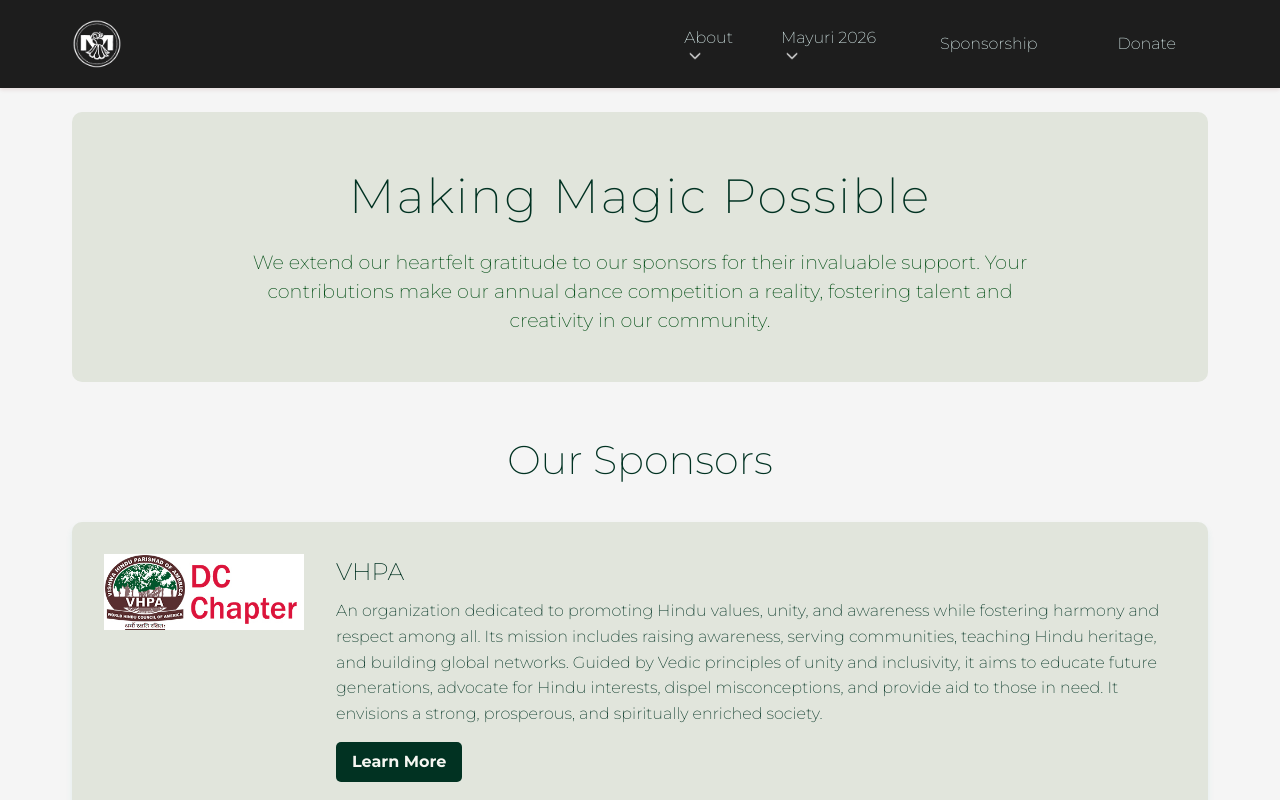
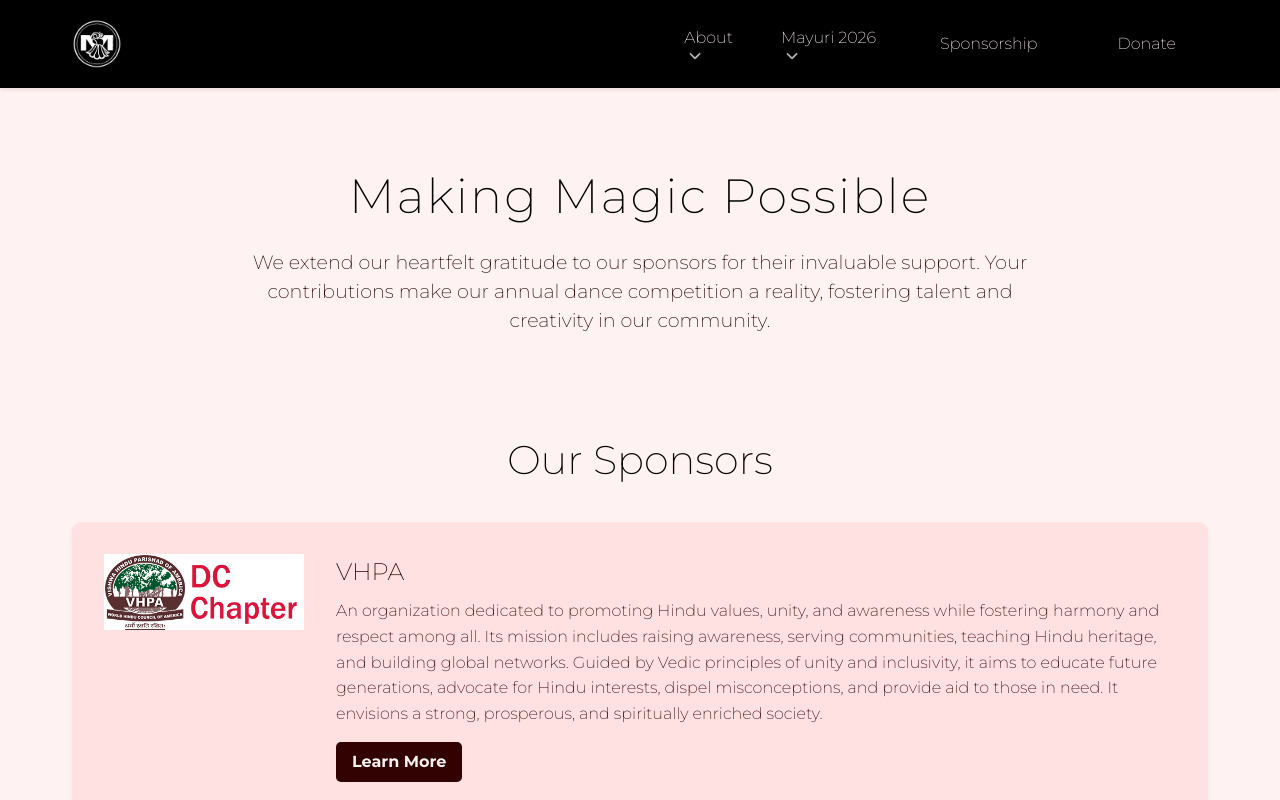
Before and after one commit to maryland-mayuri/marylandmayuri-website, a React (Vite) app: page /sponsorship in a window 1280 px wide. Built offline with nearby package versions, Linux system fonts and the light colour scheme; a web font is replaced by a local one.

Commit message:
changed colors and removed text abt liason applications

```diff
--- a/src/Sponsorship.css
+++ b/src/Sponsorship.css
@@ -2,15 +2,15 @@
   max-width: 1200px;
   margin: 0 auto;
   padding: 2rem;
-  background-color: #F5F5F5; /* Light teal background */
+  background-color: #fff2f2; /* Light teal background */
 }
 
 /* Thank You Section */
 .thank-you {
   text-align: center;
   padding: 3rem 0;
-  color: #013222;
-    background-color: #E1E5DC;
+  color: #320101;
+    background-color: #fff2f2;
   border-radius: 10px;
   margin-bottom: 3rem;
 }
@@ -19,14 +19,14 @@
   font-size: 3rem;
   margin-bottom: 1rem;
   letter-spacing: 2px;
-  color: #013222;
+  color: #000000;
 }
 
 .thank-you p {
   font-size: 1.2rem;
   max-width: 800px;
   margin: 0 auto;
-  color: #004D14;
+  color: #250000;
 }
 
 /* Sponsor Grid */
@@ -34,7 +34,7 @@
   text-align: center;
   font-size: 2.5rem;
   margin-bottom: 2rem;
-  color: #013222;
+  color: #000000;
 }
 
 .sponsor-list {
@@ -53,20 +53,20 @@
 }
 
 .sponsor-item:nth-child(even) {
-  background-color: #013222;
-  color: #E1E5DC;
+  background-color: #320101;
+  color: #e5dcdc;
 }
 
 .sponsor-item:nth-child(odd) {
-  background-color: #E1E5DC;
-  color: #013222;
+  background-color: #ffe1e1;
+  color: #320101;
 }
 
 .sponsor-item:nth-child(odd) a {
   display: inline-block;
   padding: 0.5rem 1rem;
-  background-color: #013222;
-  color: #F6F7F2;
+  background-color: #320101;
+  color: #f7f2f2;
   text-decoration: none;
   border-radius: 5px;
   transition: background-color 0.3s ease;
@@ -76,8 +76,8 @@
 .sponsor-item:nth-child(even) a {
   display: inline-block;
   padding: 0.5rem 1rem;
-  background-color: #E1E5DC;
-  color: #013222;
+  background-color: #e5dcdc;
+  color: #320101;
   text-decoration: none;
   border-radius: 5px;
   transition: background-color 0.3s ease;
@@ -87,7 +87,7 @@
 
 
 .sponsor-item a:hover {
-  background-color: #dcde9d; /* Darker turquoise on hover */
+  background-color: #de9d9d; /* Darker turquoise on hover */
 }
 
 .sponsor-item:hover {
--- a/src/components/Navbar/Navbar.css
+++ b/src/components/Navbar/Navbar.css
@@ -6,7 +6,7 @@
     right: 0;
     z-index: 1000;
     box-shadow: 0 2px 4px rgba(104, 1, 1, 0.1);
-    background-color: #1d1d1d;
+    background-color: #000000;
 }
 
 .navbar {
@@ -40,7 +40,7 @@
     padding: 0.5rem 1rem;
     cursor: pointer;
     display: inline-block;
-    color: #DEF2F1; /* Very light teal for nav links */
+    color: #fff1f1; /* Very light teal for nav links */
 }
 
 .nav-link:hover,
--- a/src/components/pages/Home.jsx
+++ b/src/components/pages/Home.jsx
@@ -344,13 +344,11 @@ const Home = () => {
           }}>
             <div style={{ textAlign: 'center' }}>
               <h2 style={{ fontSize: '2rem', fontWeight: 'bold', marginBottom: '20px', color: '#010221' }}>
-                Wanna Get Involved?
+                So What's Next?
               </h2>
               <p style={{ fontSize: '1rem', lineHeight: '1.8', color: '#010221' }}>
-                If you want to get involved with creating amazing events like our Diwali Formal and our Garba,
-                then come be a liason with us! Liason help run our competition in the spring,
-                and by becoming one, you can tap into Indian Culture and be a part of
-                one of the best communities at UMD! Click <a href='https://docs.google.com/forms/d/e/1FAIpQLScT6ORv3axopgfVZ62RCZey5HFJ88xWaGYI1jnj2Xlbth2I4g/viewform' target='blank'>this link</a> to learn more.
+                Next up is our competition in the spring! If you loved the energy at Garba, you'll definitely love the energy at Mayuri, happening on
+                February 21st at Montogomery Blair High School. Follow our Instagram and Tiktok to be the first to grab tickets when they drop!
               </p>
             </div>
           </div>
@@ -462,11 +460,9 @@ const Home = () => {
                   If You Enjoyed Diwali...
                 </h2>
                 <p style={{ fontSize: '1rem', lineHeight: '1.8', color: '#010221' }}>
-                Then you might enojy being a liason for Maryland Mayuri!
-                Liasons are essential in running our competition in the spring, so we want you!
-                By being a liason, you can tap into the beautiful world of Indian Classical dance,
-                and you get to be a part of one of the best communities at UMD!
-                Click <a href='https://docs.google.com/forms/d/e/1FAIpQLScT6ORv3axopgfVZ62RCZey5HFJ88xWaGYI1jnj2Xlbth2I4g/viewform' target='blank'>this link</a> to learn more
+                  Then you'll definitely love Mayuri. Come watch as the most talented teams across the country compete in
+                  our classical Indian dance compeition! This will be held on February 21st at Montgomery Blair High School.
+                  Follow our Instagram and Tiktok to be the first to grab tickets when they drop!
                 </p>
               </div>
             </div>
--- a/src/index.css
+++ b/src/index.css
@@ -20,7 +20,7 @@ body, html {
 
 .app-container {
   min-height: 100vh;
-  background-color: #F5F5F5; /* Light teal background */
+  background-color: #fff2f2; /* Light teal background */
   display: flex;
   flex-direction: column;
   padding-top: 80px; /* Add padding to account for navbar height */
```
